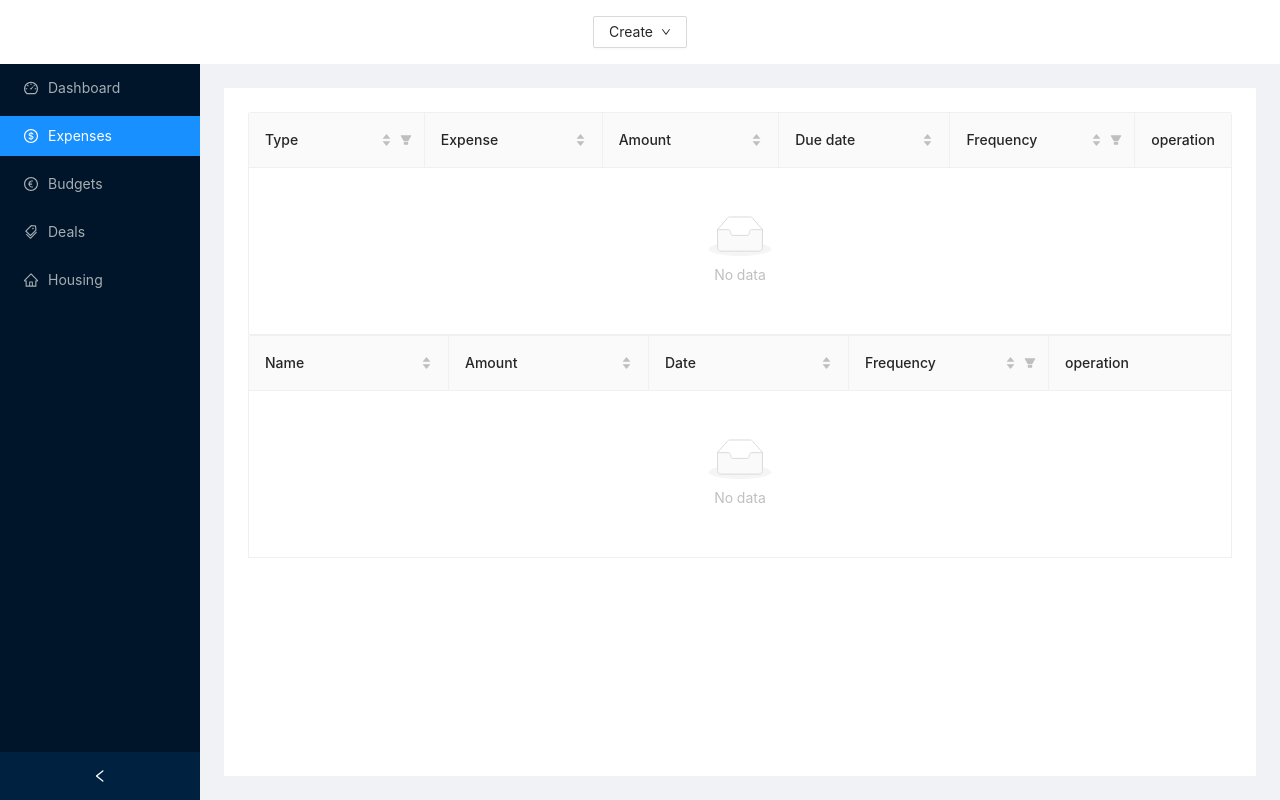
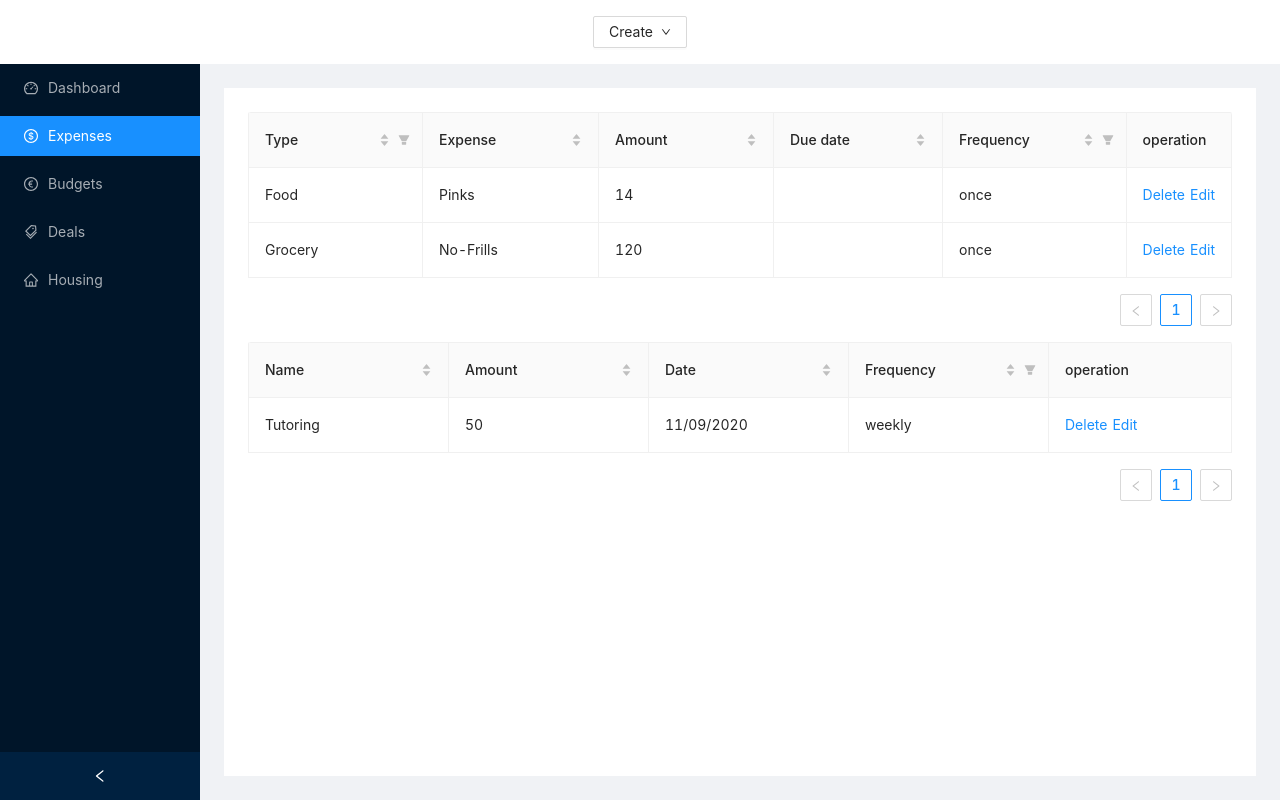
Before and after one commit to sagarthomas/studlife, a React (Create React App) app: page /expenses in a window 1280 px wide. Built offline with nearby package versions, Linux system fonts and the light colour scheme.

Commit message:
Add hardcoded expenses, incomes and budgets for demo

```diff
--- a/src/App.js
+++ b/src/App.js
@@ -9,6 +9,7 @@ import {
 } from "@ant-design/icons";
 import { BrowserRouter as Router, NavLink, Route } from "react-router-dom";
 import { Button, Layout, Menu, Dropdown } from "antd";
+import moment from "moment";
 
 import DashboardPage from "./components/DashboardPage";
 import ExpensePage from "./components/ExpensePage";
@@ -21,9 +22,50 @@ import CreateModal from "./components/CreateModal";
 
 const { Header, Content, Sider } = Layout;
 
-const defaultExpenses = [];
-const defaltIncomes = [];
-const defaultBudgets = [];
+const defaultExpenses = [
+  {
+    id: "92b3c0c0-3820-49c0-836a-53c35b613407",
+    name: "Pinks",
+    amount: 14,
+    category: "Food",
+    date: moment("2020-11-15"),
+    frequency: "once",
+  },
+  {
+    id: "7e5cad28-759d-4c02-8cf8-e01a3b9b612d",
+    name: "No-Frills",
+    amount: 120,
+    category: "Grocery",
+    date: moment("2020-11-8"),
+    frequency: "once",
+  },
+];
+const defaltIncomes = [
+  {
+    id: "85df700f-4e01-4156-b76b-cdf2fb97bb56",
+    name: "Tutoring",
+    amount: 50,
+    date: moment("2020-11-9"),
+    frequency: "weekly",
+  },
+];
+const defaultBudgets = [
+  {
+    id: "072cdc1b-897d-4ffe-a54b-bd3dba0dd524",
+    category: "Food",
+    target: 300,
+  },
+  {
+    id: "244c7b71-33e9-4b90-aca0-5c17bb2bed66",
+    category: "Entertainment",
+    target: 100,
+  },
+  {
+    id: "cf46d7e6-fba2-4c59-919b-31059a308ab6",
+    category: "Grocery",
+    target: 400,
+  },
+];
 const defaultCategories = ["Food", "Entertainment", "Grocery"];
 
 function App() {
--- a/src/components/CreateModal.js
+++ b/src/components/CreateModal.js
@@ -50,9 +50,11 @@ const CreateModal = (props) => {
               .validateFields()
               .then((values) => {
                 budgetForm.resetFields();
-                console.log(values);
+                const object = { id: v4(), ...values };
+                console.log(object);
 
-                props.addItem({ ...values });
+                props.addItem(object);
+
                 props.onCancel();
               })
               .catch((err) => console.log(err));
```
